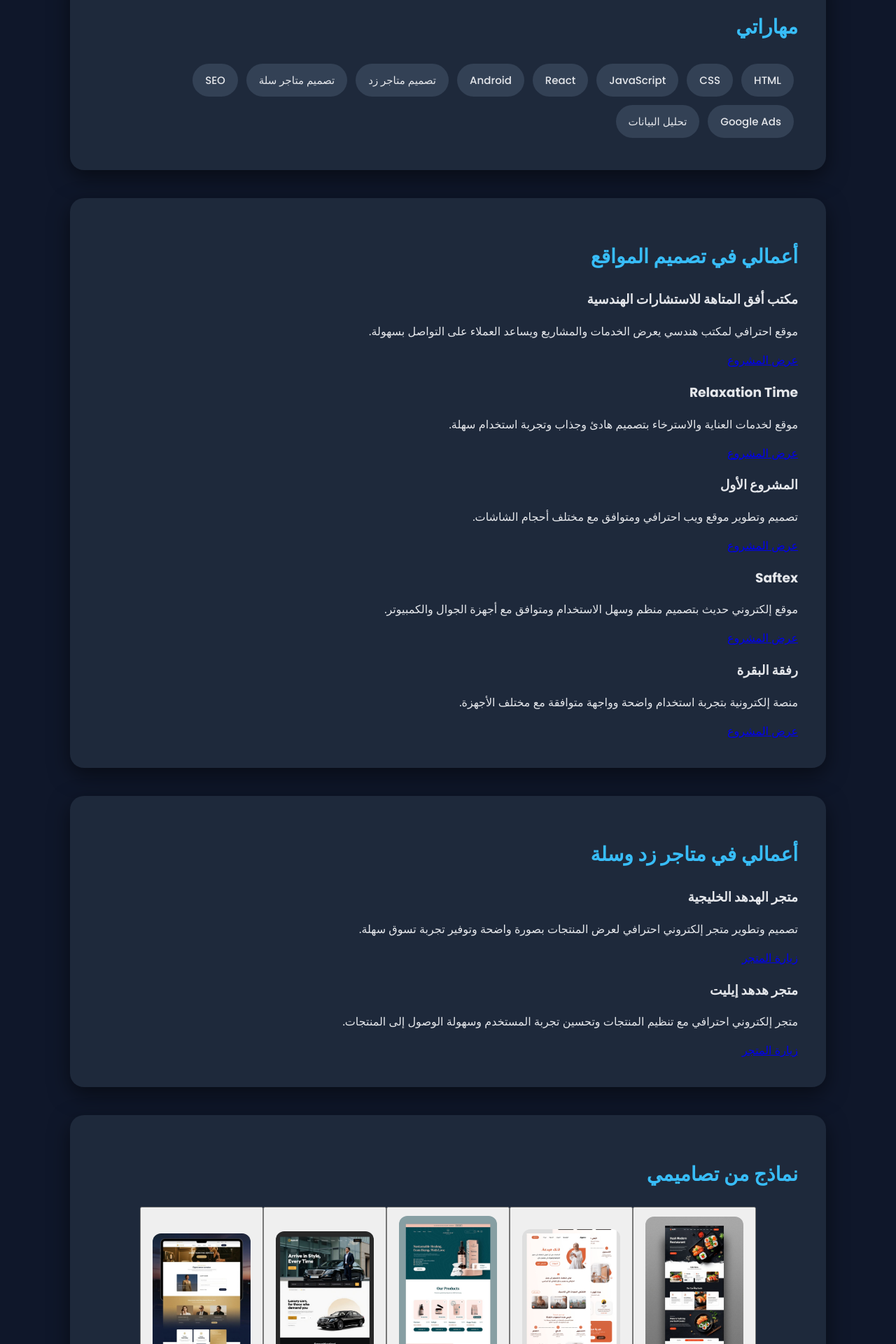
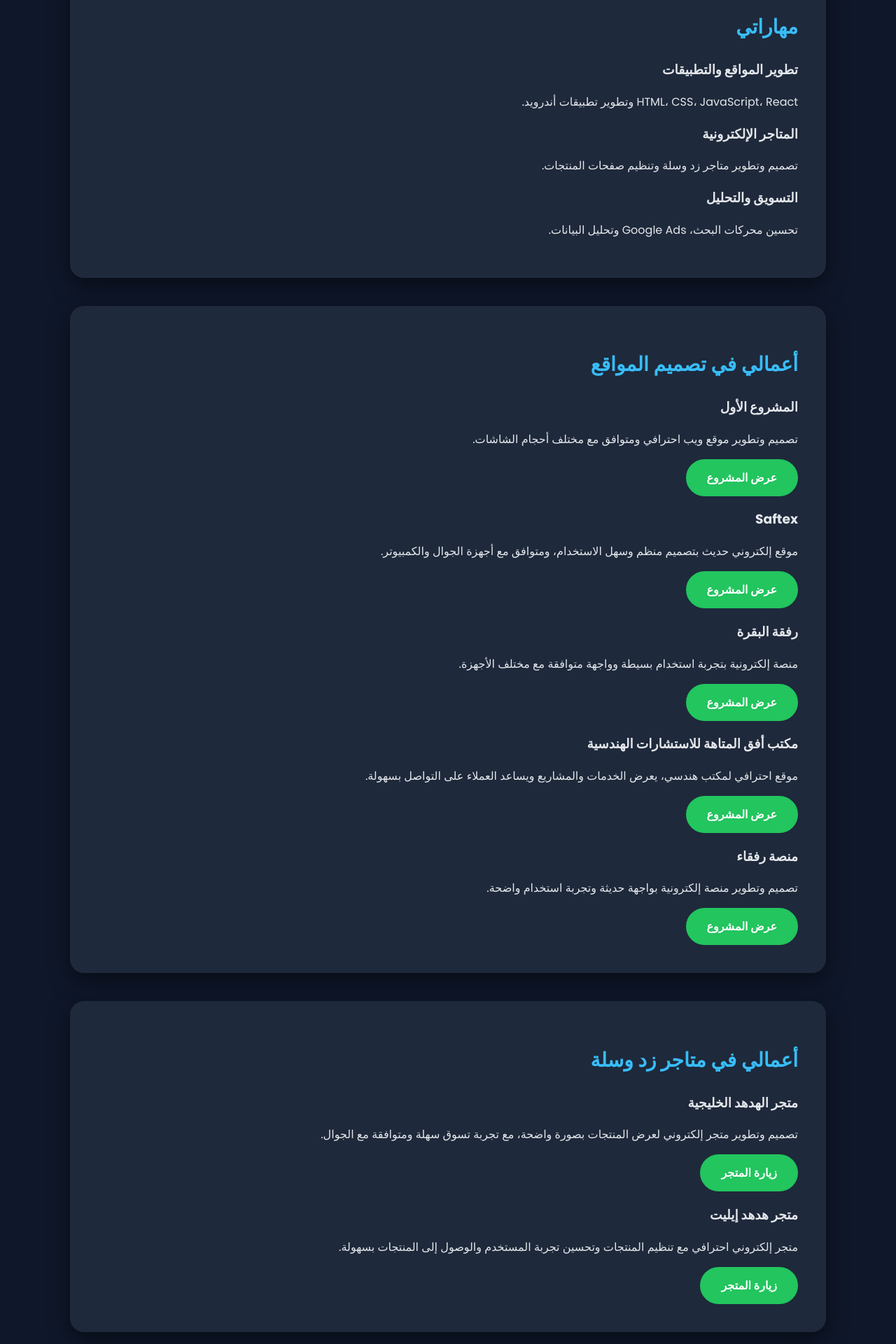
Before and after one commit to hebaMoha33/portfolio, a React (Create React App) app: page / in a window 1280 px wide. Shown: the part 1551-3471 px from the top of the page at 70% size. Built offline with nearby package versions, Linux system fonts and the light colour scheme.

Commit message:
Refactor App.js for improved readability and structure4

```diff
--- a/src/App.js
+++ b/src/App.js
@@ -1,68 +1,20 @@
-import { useEffect, useState } from "react";
-import { FaWhatsapp } from "react-icons/fa";
-import AOS from "aos";
-import "aos/dist/aos.css";
-import "./App.css";
+import './App.css';
+import 'aos/dist/aos.css';
+import AOS from 'aos';
+import { useEffect, useState } from 'react';
+import { FaWhatsapp } from 'react-icons/fa';
 
 function App() {
   const [open, setOpen] = useState(false);
-  const [currentImg, setCurrentImg] = useState("");
+  const [currentImg, setCurrentImg] = useState('');
 
   const galleryImages = [
-    "/p1.jpg",
-    "/p2.jpg",
-    "/p3.jpg",
-    "/p4.jpg",
-    "/p5.jpg",
-    "/p6.jpg"
-  ];
-
-  const projects = [
-    {
-      title: "مكتب أفق المتاهة للاستشارات الهندسية",
-      description:
-        "موقع احترافي لمكتب هندسي يعرض الخدمات والمشاريع ويساعد العملاء على التواصل بسهولة.",
-      link: "https://www.ofoq-almatanah.com/"
-    },
-    {
-      title: "Relaxation Time",
-      description:
-        "موقع لخدمات العناية والاسترخاء بتصميم هادئ وجذاب وتجربة استخدام سهلة.",
-      link: "https://relaxation-time.vercel.app/"
-    },
-    {
-      title: "المشروع الأول",
-      description:
-        "تصميم وتطوير موقع ويب احترافي ومتوافق مع مختلف أحجام الشاشات.",
-      link: "https://project-ten-lac-91.vercel.app/"
-    },
-    {
-      title: "Saftex",
-      description:
-        "موقع إلكتروني حديث بتصميم منظم وسهل الاستخدام ومتوافق مع أجهزة الجوال والكمبيوتر.",
-      link: "https://saftex-orcin.vercel.app/"
-    },
-    {
-      title: "رفقة البقرة",
-      description:
-        "منصة إلكترونية بتجربة استخدام واضحة وواجهة متوافقة مع مختلف الأجهزة.",
-      link: "https://refqat-albaqarah.vercel.app/"
-    }
-  ];
-
-  const stores = [
-    {
-      title: "متجر الهدهد الخليجية",
-      description:
-        "تصميم وتطوير متجر إلكتروني احترافي لعرض المنتجات بصورة واضحة وتوفير تجربة تسوق سهلة.",
-      link: "https://alhudhud-gcc.com/"
-    },
-    {
-      title: "متجر هدهد إيليت",
-      description:
-        "متجر إلكتروني احترافي مع تنظيم المنتجات وتحسين تجربة المستخدم وسهولة الوصول إلى المنتجات.",
-      link: "https://hudhudelite.com/"
-    }
+    '/p1.jpg',
+    '/p2.jpg',
+    '/p3.jpg',
+    '/p4.jpg',
+    '/p5.jpg',
+    '/p6.jpg'
   ];
 
   useEffect(() => {
@@ -79,13 +31,14 @@ function App() {
 
   const handleClose = () => {
     setOpen(false);
-    setCurrentImg("");
+    setCurrentImg('');
   };
 
   return (
     <div className="container">
+
       {/* Header */}
-      <header className="header" data-aos="fade-down">
+      <header data-aos="fade-down" className="header">
         <img
           src="/me.jpg"
           alt="هبه الله محمد النور"
@@ -113,10 +66,10 @@ function App() {
         <h2>نبذة عني</h2>
 
         <p>
-          مطورة تطبيقات ومواقع حاصلة على بكالوريوس علوم الحاسب بمرتبة
-          الشرف. أعمل على تطوير تطبيقات الأندرويد ومواقع الويب، وتصميم
-          وتطوير المتاجر الإلكترونية على منصتي زد وسلة، وتحسين محركات
-          البحث، وإدارة الحملات الإعلانية وتحليل البيانات.
+          مطورة تطبيقات ومواقع حاصلة على بكالوريوس علوم الحاسب
+          بمرتبة الشرف. أعمل على تطوير تطبيقات الأندرويد ومواقع الويب،
+          وتصميم وتطوير المتاجر الإلكترونية على منصتي زد وسلة،
+          وتحسين محركات البحث، وإدارة الحملات الإعلانية وتحليل البيانات.
         </p>
       </section>
 
@@ -126,10 +79,10 @@ function App() {
 
         <div className="services">
           <div className="service-card" data-aos="zoom-in">
-            <h3>تطوير مواقع ويب</h3>
+            <h3>تطوير مواقع الويب</h3>
             <p>
-              تصميم مواقع احترافية متوافقة مع جميع الأجهزة وتحسين تجربة
-              المستخدم.
+              تصميم وتطوير مواقع احترافية متوافقة مع جميع الأجهزة،
+              مع الاهتمام بسرعة الموقع وسهولة الاستخدام.
             </p>
           </div>
 
@@ -140,8 +93,8 @@ function App() {
           >
             <h3>تصميم متاجر زد وسلة</h3>
             <p>
-              تصميم وتطوير متاجر إلكترونية احترافية مع تنظيم المنتجات
-              وتحسين تجربة التسوق.
+              تصميم وتطوير متاجر إلكترونية احترافية على منصتي زد وسلة،
+              مع تنظيم المنتجات وتحسين تجربة التسوق.
             </p>
           </div>
 
@@ -152,7 +105,8 @@ function App() {
           >
             <h3>تطوير تطبيقات أندرويد</h3>
             <p>
-              تطبيقات أندرويد عملية وجذابة مع أداء سلس وتوافقية عالية.
+              تطوير تطبيقات أندرويد عملية وجذابة، بأداء سلس
+              وتوافقية عالية.
             </p>
           </div>
 
@@ -163,7 +117,8 @@ function App() {
           >
             <h3>تحسين محركات البحث وGoogle Ads</h3>
             <p>
-              رفع ظهور موقعك في نتائج البحث وجذب العملاء المستهدفين.
+              تحسين ظهور المواقع في نتائج البحث وإدارة الحملات
+              الإعلانية للوصول إلى العملاء المستهدفين.
             </p>
           </div>
 
@@ -174,8 +129,8 @@ function App() {
           >
             <h3>تحليل البيانات</h3>
             <p>
-              تحليل البيانات واستخراج المعلومات التي تساعد على اتخاذ
-              القرارات المناسبة.
+              تحليل البيانات واستخراج المعلومات التي تساعد
+              على تطوير الأعمال واتخاذ القرارات المناسبة.
             </p>
           </div>
         </div>
@@ -185,68 +140,188 @@ function App() {
       <section data-aos="fade-up">
         <h2>مهاراتي</h2>
 
-        <div className="skills">
-          <span>HTML</span>
-          <span>CSS</span>
-          <span>JavaScript</span>
-          <span>React</span>
-          <span>Android</span>
-          <span>تصميم متاجر زد</span>
-          <span>تصميم متاجر سلة</span>
-          <span>SEO</span>
-          <span>Google Ads</span>
-          <span>تحليل البيانات</span>
+        <div className="services">
+          <div className="service-card">
+            <h3>تطوير المواقع والتطبيقات</h3>
+            <p>
+              HTML، CSS، JavaScript، React وتطوير تطبيقات أندرويد.
+            </p>
+          </div>
+
+          <div className="service-card">
+            <h3>المتاجر الإلكترونية</h3>
+            <p>
+              تصميم وتطوير متاجر زد وسلة وتنظيم صفحات المنتجات.
+            </p>
+          </div>
+
+          <div className="service-card">
+            <h3>التسويق والتحليل</h3>
+            <p>
+              تحسين محركات البحث، Google Ads وتحليل البيانات.
+            </p>
+          </div>
         </div>
       </section>
 
-      {/* Website Projects */}
+      {/* Web Projects */}
       <section data-aos="fade-up">
         <h2>أعمالي في تصميم المواقع</h2>
 
-        {projects.map((project) => (
-          <div
-            className="project-card"
-            data-aos="fade-up"
-            key={project.link}
-          >
-            <h3>{project.title}</h3>
+        <div className="services">
+          <div className="service-card" data-aos="zoom-in">
+            <h3>المشروع الأول</h3>
 
-            <p>{project.description}</p>
+            <p>
+              تصميم وتطوير موقع ويب احترافي ومتوافق
+              مع مختلف أحجام الشاشات.
+            </p>
 
             <a
-              href={project.link}
+              className="cta"
+              href="https://project-ten-lac-91.vercel.app/"
               target="_blank"
               rel="noreferrer"
             >
               عرض المشروع
             </a>
           </div>
-        ))}
+
+          <div
+            className="service-card"
+            data-aos="zoom-in"
+            data-aos-delay="100"
+          >
+            <h3>Saftex</h3>
+
+            <p>
+              موقع إلكتروني حديث بتصميم منظم وسهل الاستخدام،
+              ومتوافق مع أجهزة الجوال والكمبيوتر.
+            </p>
+
+            <a
+              className="cta"
+              href="https://saftex-orcin.vercel.app/"
+              target="_blank"
+              rel="noreferrer"
+            >
+              عرض المشروع
+            </a>
+          </div>
+
+          <div
+            className="service-card"
+            data-aos="zoom-in"
+            data-aos-delay="200"
+          >
+            <h3>رفقة البقرة</h3>
+
+            <p>
+              منصة إلكترونية بتجربة استخدام بسيطة وواجهة متوافقة
+              مع مختلف الأجهزة.
+            </p>
+
+            <a
+              className="cta"
+              href="https://refqat-albaqarah.vercel.app/"
+              target="_blank"
+              rel="noreferrer"
+            >
+              عرض المشروع
+            </a>
+          </div>
+
+          <div
+            className="service-card"
+            data-aos="zoom-in"
+            data-aos-delay="300"
+          >
+            <h3>مكتب أفق المتاهة للاستشارات الهندسية</h3>
+
+            <p>
+              موقع احترافي لمكتب هندسي، يعرض الخدمات والمشاريع
+              ويساعد العملاء على التواصل بسهولة.
+            </p>
+
+            <a
+              className="cta"
+              href="https://www.shiarchitecture.com/"
+              target="_blank"
+              rel="noreferrer"
+            >
+              عرض المشروع
+            </a>
+          </div>
+
+          <div
+            className="service-card"
+            data-aos="zoom-in"
+            data-aos-delay="400"
+          >
+            <h3>منصة رفقاء</h3>
+
+            <p>
+              تصميم وتطوير منصة إلكترونية بواجهة حديثة
+              وتجربة استخدام واضحة.
+            </p>
+
+            <a
+              className="cta"
+              href="https://refqat-albaqarah.vercel.app/"
+              target="_blank"
+              rel="noreferrer"
+            >
+              عرض المشروع
+            </a>
+          </div>
+        </div>
       </section>
 
       {/* Zid and Salla Stores */}
       <section data-aos="fade-up">
         <h2>أعمالي في متاجر زد وسلة</h2>
 
-        {stores.map((store) => (
-          <div
-            className="project-card"
-            data-aos="fade-up"
-            key={store.link}
-          >
-            <h3>{store.title}</h3>
+        <div className="services">
+          <div className="service-card" data-aos="zoom-in">
+            <h3>متجر الهدهد الخليجية</h3>
 
-            <p>{store.description}</p>
+            <p>
+              تصميم وتطوير متجر إلكتروني لعرض المنتجات بصورة واضحة،
+              مع تجربة تسوق سهلة ومتوافقة مع الجوال.
+            </p>
 
             <a
-              href={store.link}
+              className="cta"
+              href="https://alhudhud-gcc.com/"
               target="_blank"
               rel="noreferrer"
             >
               زيارة المتجر
             </a>
           </div>
-        ))}
+
+          <div
+            className="service-card"
+            data-aos="zoom-in"
+            data-aos-delay="100"
+          >
+            <h3>متجر هدهد إيليت</h3>
+
+            <p>
+              متجر إلكتروني احترافي مع تنظيم المنتجات
+              وتحسين تجربة المستخدم والوصول إلى المنتجات بسهولة.
+            </p>
+
+            <a
+              className="cta"
+              href="https://hudhudelite.com/"
+              target="_blank"
+              rel="noreferrer"
+            >
+              زيارة المتجر
+            </a>
+          </div>
+        </div>
       </section>
 
       {/* Gallery */}
@@ -255,37 +330,31 @@ function App() {
 
         <div className="gallery">
           {galleryImages.map((img, index) => (
-            <button
-              type="button"
-              className="gallery-button"
+            <img
+              key={index}
+              src={img}
+              alt={`نموذج تصميم ${index + 1}`}
               onClick={() => handleOpen(img)}
-              key={img}
-              aria-label={`عرض نموذج التصميم ${index + 1}`}
-            >
-              <img
-                src={img}
-                alt={`نموذج تصميم ${index + 1}`}
-              />
-            </button>
+            />
           ))}
         </div>
       </section>
 
-      {/* Image Preview */}
+      {/* Image Modal */}
       {open && (
-        <div className="lightbox">
-          <button
-            type="button"
-            className="close-button"
-            onClick={handleClose}
-            aria-label="إغلاق الصورة"
-          >
-            ×
-          </button>
+        <div
+          className="modal"
+          onClick={handleClose}
+          role="button"
+          tabIndex={0}
+        >
+          <span className="close">&times;</span>
 
           <img
             src={currentImg}
-            alt="معاينة نموذج التصميم"
+            alt="معاينة التصميم"
+            className="modal-content"
+            onClick={(event) => event.stopPropagation()}
           />
         </div>
       )}
@@ -300,6 +369,7 @@ function App() {
       >
         <FaWhatsapp />
       </a>
+
     </div>
   );
 }
```
